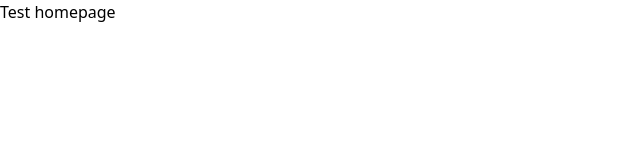
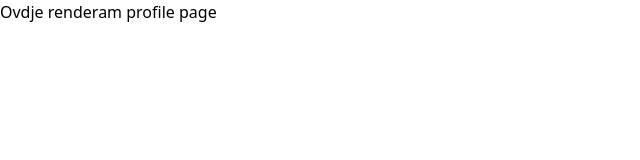
Before and after one commit to brkuvezdic/GameNightScout-frontend, a React (Vite) app in the folder client/: page /profile in a window 1280 px wide. Shown: the top 160 px of the page, without its empty margins (0-640 px from the left). Built offline with nearby package versions, Linux system fonts and the light colour scheme.

Commit message:
Added react-router-dom and created new pages + basic page navigation

```diff
--- a/client/package.json
+++ b/client/package.json
@@ -11,7 +11,8 @@
   },
   "dependencies": {
     "react": "^18.2.0",
-    "react-dom": "^18.2.0"
+    "react-dom": "^18.2.0",
+    "react-router-dom": "^6.21.3"
   },
   "devDependencies": {
     "@types/react": "^18.2.43",
--- a/client/src/App.jsx
+++ b/client/src/App.jsx
@@ -1,5 +1,20 @@
-import React from "react";
+import { BrowserRouter, Routes, Route } from "react-router-dom";
+import Home from "./pages/Home";
+import SignIn from "./pages/SignIn";
+import SignUp from "./pages/SignUp";
+import About from "./pages/About";
+import Profile from "./pages/Profile";
 
 export default function App() {
-  return <div className="text-red">Test homepage</div>;
+  return (
+    <BrowserRouter>
+      <Routes>
+        <Route path="/" element={<Home />} />
+        <Route path="/sign-in" element={<SignIn />} />
+        <Route path="/sign-up" element={<SignUp />} />
+        <Route path="/about" element={<About />} />
+        <Route path="/profile" element={<Profile />} />
+      </Routes>
+    </BrowserRouter>
+  );
 }
--- /dev/null
+++ b/client/src/pages/About.jsx
@@ -0,0 +1,5 @@
+import React from "react";
+
+export default function About() {
+  return <div>Ovdje renderam About page</div>;
+}
--- /dev/null
+++ b/client/src/pages/Home.jsx
@@ -0,0 +1,5 @@
+import React from "react";
+
+export default function Home() {
+  return <div>Ovdje renderam home page</div>;
+}
--- /dev/null
+++ b/client/src/pages/Profile.jsx
@@ -0,0 +1,5 @@
+import React from "react";
+
+export default function Profile() {
+  return <div>Ovdje renderam profile page</div>;
+}
--- /dev/null
+++ b/client/src/pages/SignIn.jsx
@@ -0,0 +1,5 @@
+import React from "react";
+
+export default function SignIn() {
+  return <div>Ovdje renderam signin page</div>;
+}
--- /dev/null
+++ b/client/src/pages/SignUp.jsx
@@ -0,0 +1,5 @@
+import React from "react";
+
+export default function SignUp() {
+  return <div>Ovdje renderam signup page</div>;
+}
```
Also changed, not shown: 1 other file (tests, documents, lock files or other folders).
